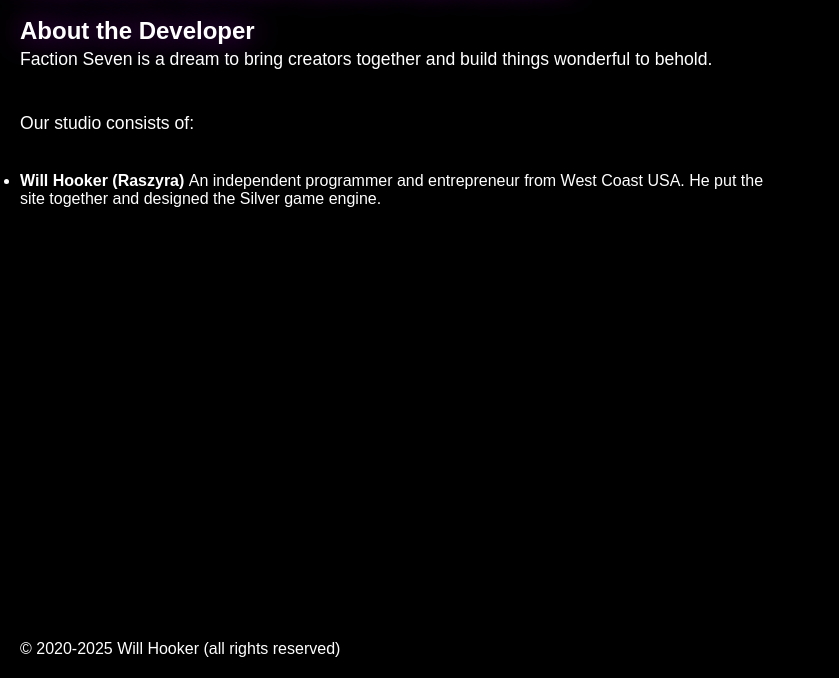
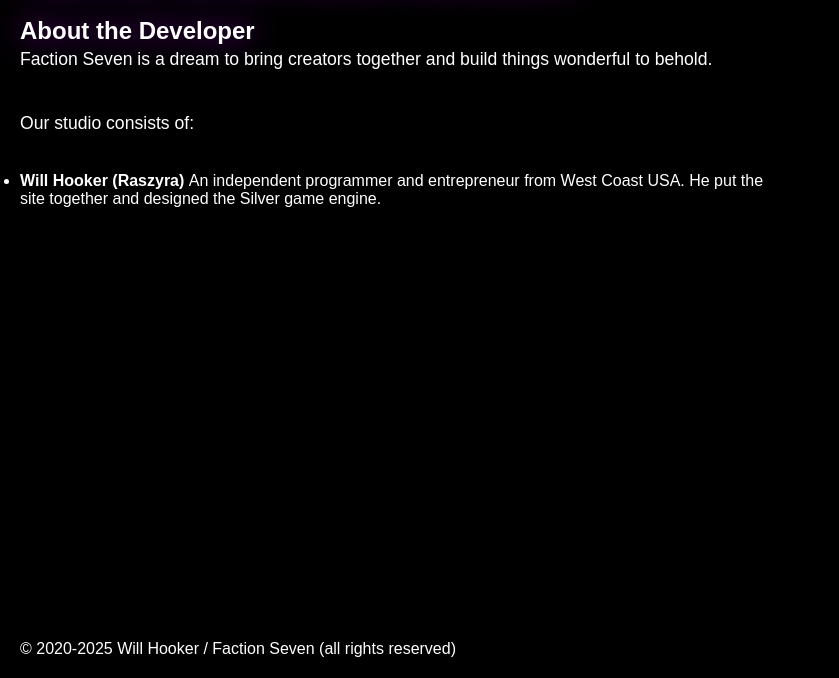
Before and after one commit to Raszyra/Site, a plain HTML site: page about.html in a window 1280 px wide. Shown: the part 122-800 px from the top of the page, without its empty margins (0-839 px from the left). Drawn offline with Linux system fonts and the light colour scheme.

Commit message:
added company name to copyright info

```diff
--- a/about.html
+++ b/about.html
@@ -39,14 +39,12 @@
         <ul/>
     </section>
 
-
-
     <br/>
 
     </div>
 
 <footer>
-    <p>© 2020-2025 Will Hooker (all rights reserved) </p>
+    <p>© 2020-2025 Will Hooker / Faction Seven (all rights reserved) </p>
 </footer>
 
 </body>
```
